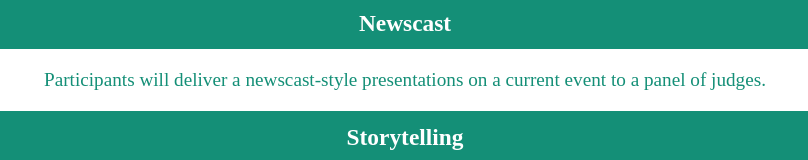
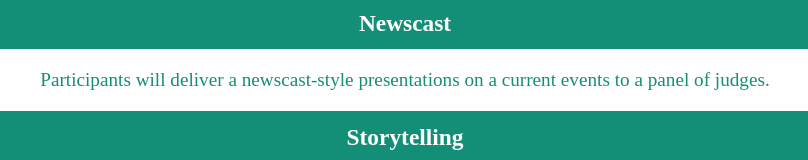
Before and after one commit to MichaelDpy/SEF, a plain HTML site: page regist.html in a window 1280 px wide. Shown: the part 701-861 px from the top of the page, 235-1043 px from the left. Drawn offline with nearby package versions, Linux system fonts and the light colour scheme.

Commit message:
Update regist.html

```diff
--- a/regist.html
+++ b/regist.html
@@ -63,7 +63,7 @@
 	</div>
 	<div class="box">
 		<div class="col-4">
-			Participants will deliver a newscast-style presentations on a current event to a panel of judges.
+			Participants will deliver a newscast-style presentations on a current events to a panel of judges.
 		</div>
 	</div>
 	<div class="button">
```
